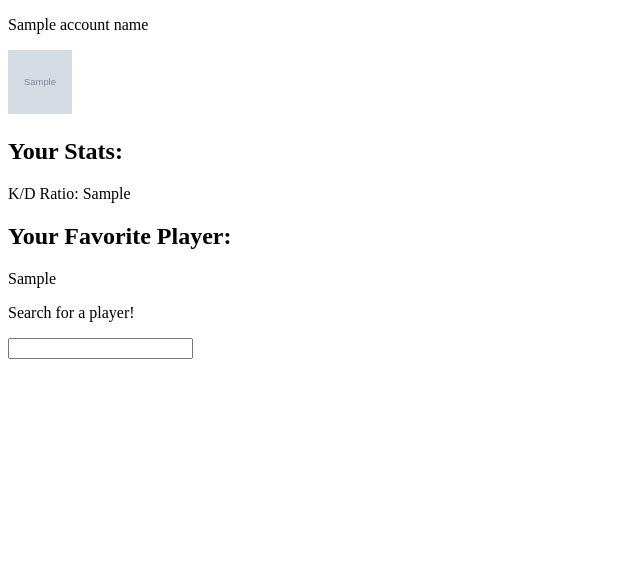
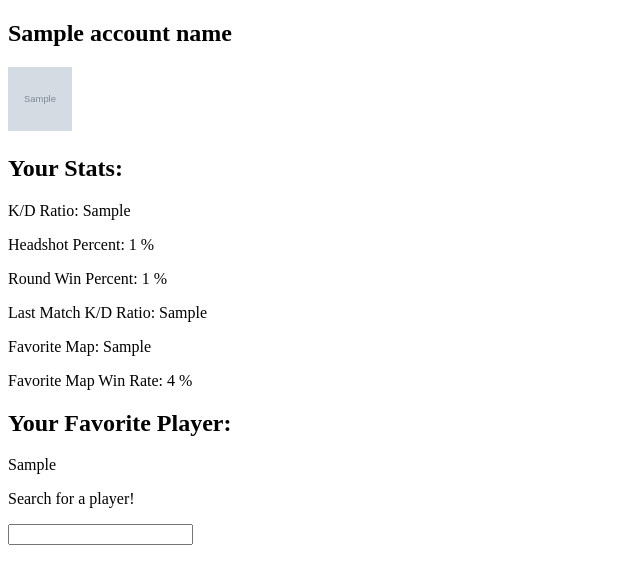
Before and after one commit to dhernan881/verbose-disco, a Flask app: template templates/profile.html in a window 1280 px wide. Shown: the top 584 px of the page, without its empty margins (0-640 px from the left). Run offline with Flask 2, Linux system fonts and the light colour scheme; the template is opened without the code that fills it: most values are stand-ins (such as "Sample title", 1, 10 or a date in 2020); grey boxes marked "Sample" are stand-in pictures.

Commit message:
Saturday backup; not done yet

```diff
--- a/app.py
+++ b/app.py
@@ -56,14 +56,48 @@ def getSteamUserStats(steamID):
     userSteamStats = requests.get(steamAPILink).json()
 
     userStats = dict()
+    mapsDict = dict()
+    winsDict = dict()
     # just for now, only take K/D
     for elem in userSteamStats['playerstats']['stats']:
-        if (elem['name'] == 'total_kills'):
-            userStats['totalKills'] = elem['value']
-        elif(elem['name'] == 'total_deaths'):
-            userStats['totalDeaths'] = elem['value']
+        if (elem['name'] == 'total_kills'): userStats['totalKills'] = elem['value']
+        elif(elem['name'] == 'total_deaths'): userStats['totalDeaths'] = elem['value']
+        elif(elem['name'] == 'total_kills_headshot'): headshotKills = elem['value']
+        elif(elem['name'] == 'total_rounds_played'): roundsPlayed = elem['value']
+        elif(elem['name'] == 'total_wins'): roundsWon = elem['value']
+        elif(elem['name'] == 'last_match_kills'): lastKills = elem['value']
+        elif(elem['name'] == 'last_match_deaths'): lastDeaths = elem['value']
+        elif('total_rounds_map_de' in elem['name']): mapsDict[elem['name']] = elem['value']
+        elif('total_wins_map_de' in elem['name']): winsDict[elem['name']] = elem['value']
+
+    userStats['overallWinRate'] = roundsWon / roundsPlayed
+    userStats['headshotRatio'] = headshotKills / userStats['totalKills']
     userStats['killDeathRatio'] = userStats['totalKills'] / userStats['totalDeaths']
+    userStats['lastKillDeathRatio'] = lastKills / lastDeaths
+    userStats['favoriteMap'],userStats['favoriteMapWinRate'] = \
+        getFavoriteMapAndWinRate(mapsDict, winsDict)
     return userStats
+    # want kdr (compare to pro overall k/d), headshot %,
+    # favorite map, favorite map win %,
+    # overall win rate (how to close out more rounds? idk),
+    # last map k/d (compare to pro last match, teach warmup)
+
+def getFavoriteMapAndWinRate(mapsDict, winsDict):
+    favoriteMap = ''
+    favoriteMapRounds = 0
+    favoriteMapRoundWins = 0
+    for map in mapsDict:
+        if mapsDict[map] > favoriteMapRounds:
+            favoriteMap = map[map.find("de_"):]
+            favoriteMapRounds = mapsDict[map]
+
+    # is there a better way to loop through this?
+    for map in winsDict:
+        if favoriteMap in map:
+            favoriteMapRoundWins = winsDict[map]
+
+    return favoriteMap, favoriteMapRoundWins / favoriteMapRounds
+
 
 # get's the user's profile from csv [steamID, [favoritePlayer]]
 def getUserProfile(steamID):
@@ -81,6 +115,23 @@ def getUserProfile(steamID):
             userProfile = [f'{steamID}','[]']
 
     return userProfile
+
+def getUserLocals(steamID):
+    userStats = getSteamUserStats(steamID)
+    userKillDeath = userStats['killDeathRatio']
+    userKillDeath = round(userKillDeath, 2)
+    userHeadshotPercent = userStats['headshotRatio'] * 100
+    userHeadshotPercent = round(userHeadshotPercent, 2)
+    userOverallWinPercent = userStats['overallWinRate'] * 100
+    userOverallWinPercent = round(userOverallWinPercent, 2)
+    userLastMatchKillDeath = userStats['lastKillDeathRatio']
+    userLastMatchKillDeath = round(userLastMatchKillDeath, 2)
+    userFavoriteMap = userStats['favoriteMap']
+    userFavoriteMapWinRate = userStats['favoriteMapWinRate'] * 100
+    userFavoriteMapWinRate = round(userFavoriteMapWinRate, 2)
+
+    return userKillDeath, userHeadshotPercent, userOverallWinPercent, \
+        userLastMatchKillDeath, userFavoriteMap, userFavoriteMapWinRate
 
 # gets just the team from a given user profile
 def getUserTeam(L):
@@ -110,10 +161,12 @@ def profile(steamID):
     userProfile = getUserProfile(steamID)
     if(len(getUserTeam(userProfile)) > 0):
         userTeam = getUserTeam(userProfile)
-    else:
-        userStats = getSteamUserStats(steamID)
-        userKillDeath = userStats['killDeathRatio']
-        userKillDeath = round(userKillDeath, 2)
+
+    # since Flask uses Jinja, variables can be passed into the html
+    # as long as they're defined
+    userKillDeath, userHeadshotPercent, userOverallWinPercent, \
+        userLastMatchKillDeath, userFavoriteMap, userFavoriteMapWinRate = \
+            getUserLocals(steamID)
 
     if(request.method == "POST"):
         try:
@@ -132,7 +185,8 @@ def profile(steamID):
 
                 searchName = searchResults['nickname']
                 searchKillDeathRatio = searchResults['killDeathRatio']
-                searchRating = searchResults['rating']
+                searchHeadshotPercent = searchResults['percentHeadshot']
+
             except:
                 return render_template("profile.html", **locals())
     return render_template("profile.html",  **locals())
--- a/templates/profile.html
+++ b/templates/profile.html
@@ -3,10 +3,15 @@
 
 </head>
 <body>
-    <p>{{accountName}}</p>
+    <h2>{{accountName}}</h2>
     <img alt="Profile pic" src={{accountProfilePicture}} width=64 height=64></img>
     <h2>Your Stats:</h2>
     <p>K/D Ratio: {{userKillDeath}}</p>
+    <p>Headshot Percent: {{userHeadshotPercent}} %</p>
+    <p>Round Win Percent: {{userOverallWinPercent}} %</p>
+    <p>Last Match K/D Ratio: {{userLastMatchKillDeath}}</p>
+    <p>Favorite Map: {{userFavoriteMap}}</p>
+    <p>Favorite Map Win Rate: {{userFavoriteMapWinRate}} %</p>
     <h2>Your Favorite Player:</h2>
     <p>{{userTeam}}</p>
     <p>Search for a player!</p>
@@ -14,11 +19,12 @@
         <input name="search">
     </form>
     {% if searchName %}
-        <p>{{searchName}}</p>
-        <p>{{searchRating}}</p>
+        <p>{{searchName}}'s Stats:</p>
+        <p>K/D Ratio: {{searchKillDeathRatio}}</p>
+        <p>Headshot Percent: {{searchHeadshotPercent}} %</p>
         <form method="POST">
             <input type="hidden" name="searchName" id="searchName" value={{searchName}}>
-            <input type="submit" value="Add to dream team?">
+            <input type="submit" value="Set as favorite player?">
         </form>
     {% elif searchResults %}
         <p>{{searchResults}}</p>
--- a/userData.csv
+++ b/userData.csv
@@ -1,3 +1,3 @@
 steamid,team
-76561198111669661,['Zeus']
+76561198111669661,['electronic']
 76561198293664924,['ZywOo']
```
Also changed, not shown: hltvScript.py (+42 -2 lines).
